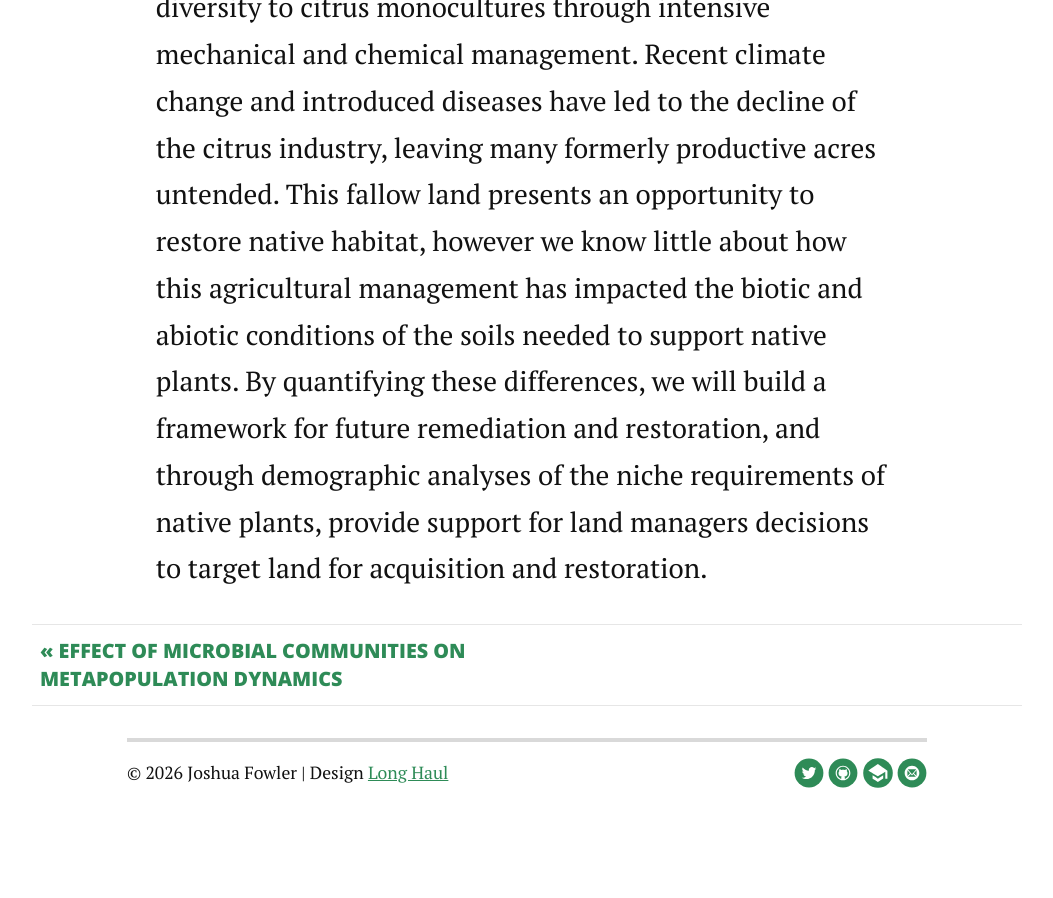
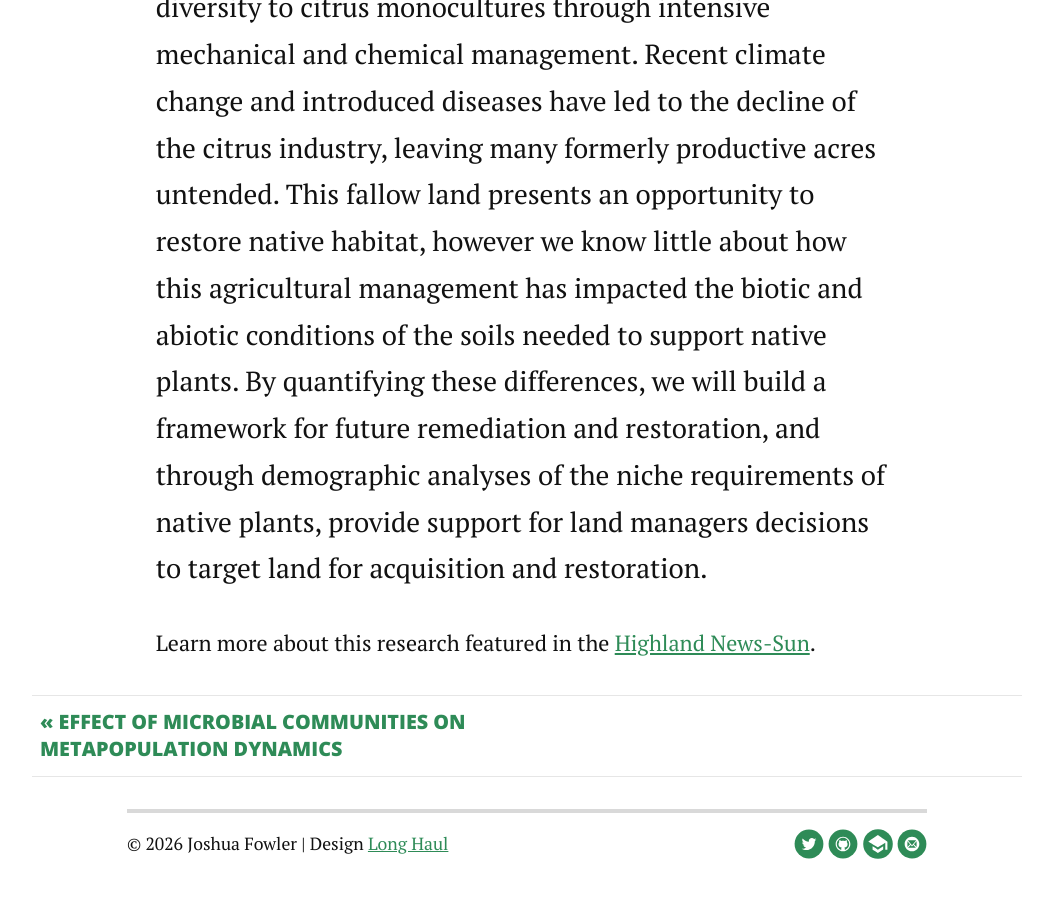
Before and after one commit to joshuacfowler/joshuacfowler.github.io, a Jekyll site: the page built from _posts/2024-01-16-citrus.markdown, in a window 1280 px wide and 900 px high, scrolled down 1162 px. Shown: the whole window, without its empty margins (113-1166 px from the left). Built offline with Jekyll 4.4.1, drawn with Linux system fonts in a browser that asks for light colours; nearby versions of some CDN libraries; before the commit the page ends 1992 px from its top, so only the background shows below that.

Commit message:
Update citrus markdown with news article link
Added a link to a research article about habitat recovery in citrus lands.

```diff
--- a/_posts/2024-01-16-citrus.markdown
+++ b/_posts/2024-01-16-citrus.markdown
@@ -11,3 +11,5 @@ This development converted a native hotspot of plant and animal diversity to cit
 Recent climate change and introduced diseases have led to the decline of the citrus industry, leaving many formerly productive acres untended.
 This fallow land presents an opportunity to restore native habitat, however we know little about how this agricultural management has impacted the biotic and abiotic conditions of the soils needed to support native plants.
 By quantifying these differences, we will build a framework for future remediation and restoration, and through demographic analyses of the niche requirements of native plants, provide support for land managers decisions to target land for acquisition and restoration. </p>
+
+<p > Learn more about this research featured in the <a href="https://www.midfloridanewspapers.com/highlands_news-sun/news/florida-citrus-lands-offer-hope-for-habitat-recovery/article_424b838d-862c-4c38-aaed-d1b8f5dd7db3.html"> Highland News-Sun</a>. </p>
```
